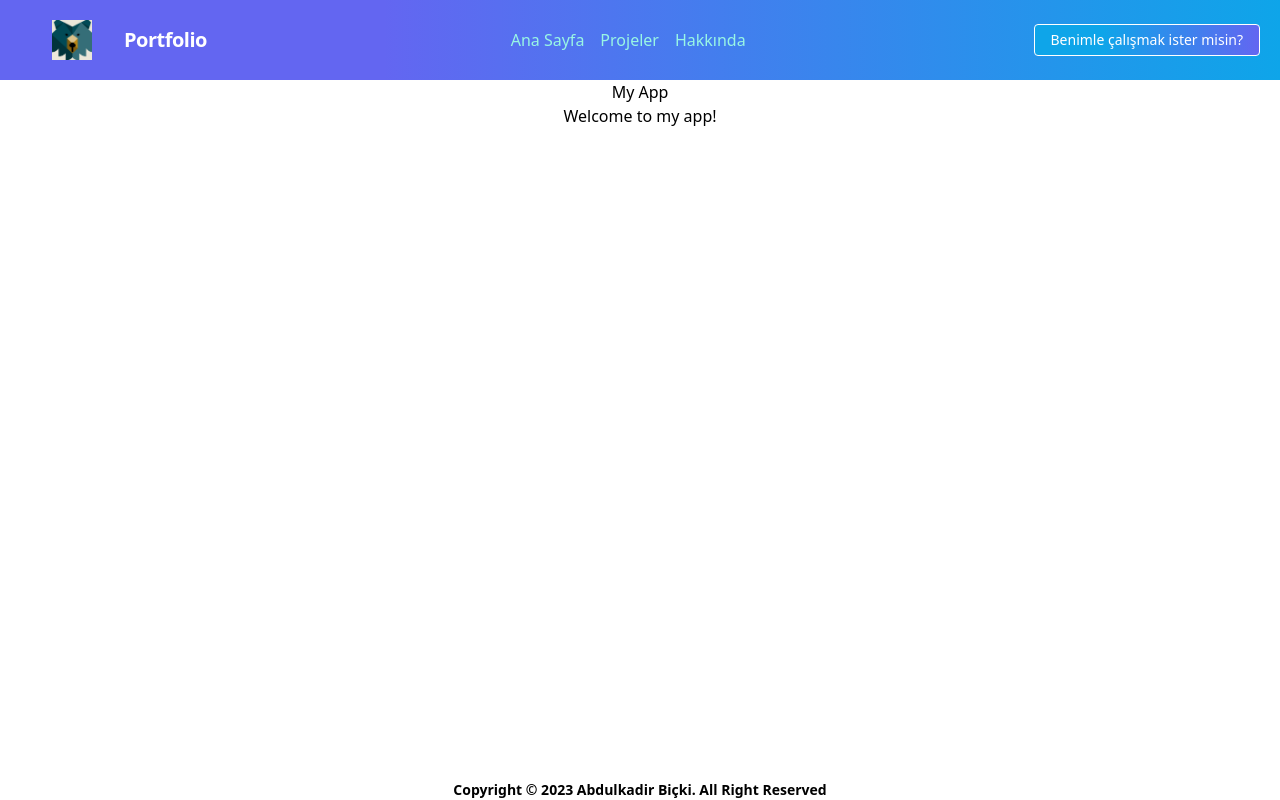
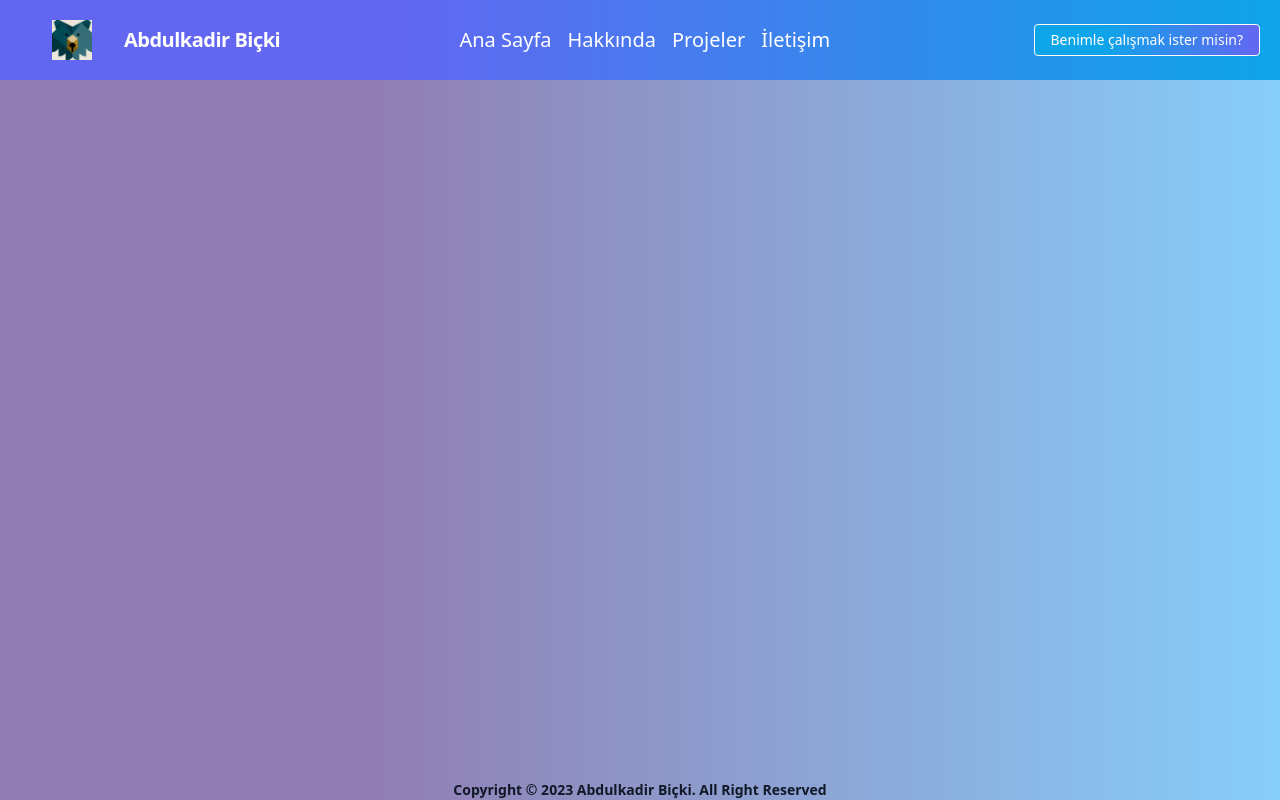
Before and after one commit to akadir8/Portfolio, a React (Create React App) app: page / in a window 1280 px wide. Built offline with nearby package versions, Linux system fonts and the light colour scheme.

Commit message:
modified

```diff
--- a/public/index.html
+++ b/public/index.html
@@ -10,20 +10,9 @@
       content="Web site created using create-react-app"
     />
     <link rel="apple-touch-icon" href="%PUBLIC_URL%/logo192.png" />
-    <!--
-      manifest.json provides metadata used when your web app is installed on a
-      user's mobile device or desktop. See https://developers.google.com/web/fundamentals/web-app-manifest/
-    -->
     <link rel="manifest" href="%PUBLIC_URL%/manifest.json" />
-    <!--
-      Notice the use of %PUBLIC_URL% in the tags above.
-      It will be replaced with the URL of the `public` folder during the build.
-      Only files inside the `public` folder can be referenced from the HTML.
+    <link href="https://cdn.jsdelivr.net/npm/tailwindcss@2.2.19/dist/tailwind.min.css" rel="stylesheet">
 
-      Unlike "/favicon.ico" or "favicon.ico", "%PUBLIC_URL%/favicon.ico" will
-      work correctly both with client-side routing and a non-root public URL.
-      Learn how to configure a non-root public URL by running `npm run build`.
-    -->
     <title>React App</title>
   </head>
   <body>
--- a/src/App.js
+++ b/src/App.js
@@ -4,11 +4,9 @@ import Footer from "./components/Footer";
 
 function App() {
   return (
-    <div className="App text-center">
-      <Navbar/>
-     <h1>My App</h1>
-     <p>Welcome to my app!</p>
-     <Footer/>
+    <div className="text-center">
+      <Navbar />
+      <Footer />
     </div>
   );
 }
--- a/src/components/Footer.js
+++ b/src/components/Footer.js
@@ -3,7 +3,7 @@ import React from "react";
 function Footer() {
     return (
       <div className="fixed bottom-0 left-0 w-full font-normal">
-        <p className="text-sm font-bold text-center">
+        <p className="text-sm text-gray-900 font-bold text-center">
           Copyright © 2023 Abdulkadir Biçki. All Right Reserved
         </p>
       </div>
--- a/src/components/Navbar.js
+++ b/src/components/Navbar.js
@@ -6,31 +6,37 @@ function Navbar() {
     <nav className="flex items-center justify-between flex-wrap p-5 bg-gradient-to-r from-indigo-500 from-30% to-sky-500">
       <div className="flex items-center flex-shrink-0 text-white mr-6">
         <img className="ml-8" src={Logo} height={40} width={40}/>
-        <span className="font-semibold text-xl tracking-tight ml-8">Portfolio</span>
+        <span className="font-semibold text-xl tracking-tight ml-8">Abdulkadir Biçki</span>
       </div>
       <div className="w-full block flex-grow lg:flex lg:items-center lg:w-auto">
-        <div className="lg:flex-grow ml-2">
+        <div className="lg:flex-grow mr-8">
           <a
             href="#"
-            className="block mt-4 lg:inline-block lg:mt-0 text-teal-200 hover:text-white mr-4"
+            className="block text-xl mt-4 lg:inline-block lg:mt-0 text-white hover:text-white mr-4"
           >
             Ana Sayfa
           </a>
           <a
             href="#"
-            className="block mt-4 lg:inline-block lg:mt-0 text-teal-200 hover:text-white mr-4"
+            className="block text-xl mt-4 lg:inline-block lg:mt-0 text-white hover:text-white mr-4"
+          >
+            Hakkında
+          </a>
+          <a
+            href="#"
+            className="block text-xl mt-4 lg:inline-block lg:mt-0 text-white hover:text-white mr-4"
           >
             Projeler
           </a>
           <a
             href="#"
-            className="block mt-4 lg:inline-block lg:mt-0 text-teal-200 hover:text-white mr-4"
+            className="block text-xl mt-4 lg:inline-block lg:mt-0 text-white hover:text-white mr-4"
           >
-            Hakkında
+            İletişim
           </a>
         </div>
         <div>
-          <button className="inline-block bg-gradient-to-r from-sky-500 from-30% to-indigo-500 text-sm px-4 py-2 leading-none border rounded text-white border-white hover:border-transparent hover:text-blue-500 hover:bg-white mt-4 lg:mt-0">Benimle çalışmak ister misin?</button>
+          <button className="inline-block bg-gradient-to-r from-sky-500 from-30% to-indigo-500 text-sm px-4 py-2 leading-none border rounded text-white border-white hover:border-transparent hover:text-blue-500 hover:bg-white mt-4 lg:mt-0 hover:shadow-md">Benimle çalışmak ister misin?</button>
         </div>
       </div>
     </nav>
--- a/src/index.css
+++ b/src/index.css
@@ -2,7 +2,6 @@
 @tailwind components;
 @tailwind utilities;
 
-Navbar{
-  background: linear-gradient(to bottom, #2196F3, #0D47A1);
-  transition: background 0.5s ease;
+body{
+  background-image: linear-gradient(to right, #917FB3 30%, #87cefa);
 }
```
